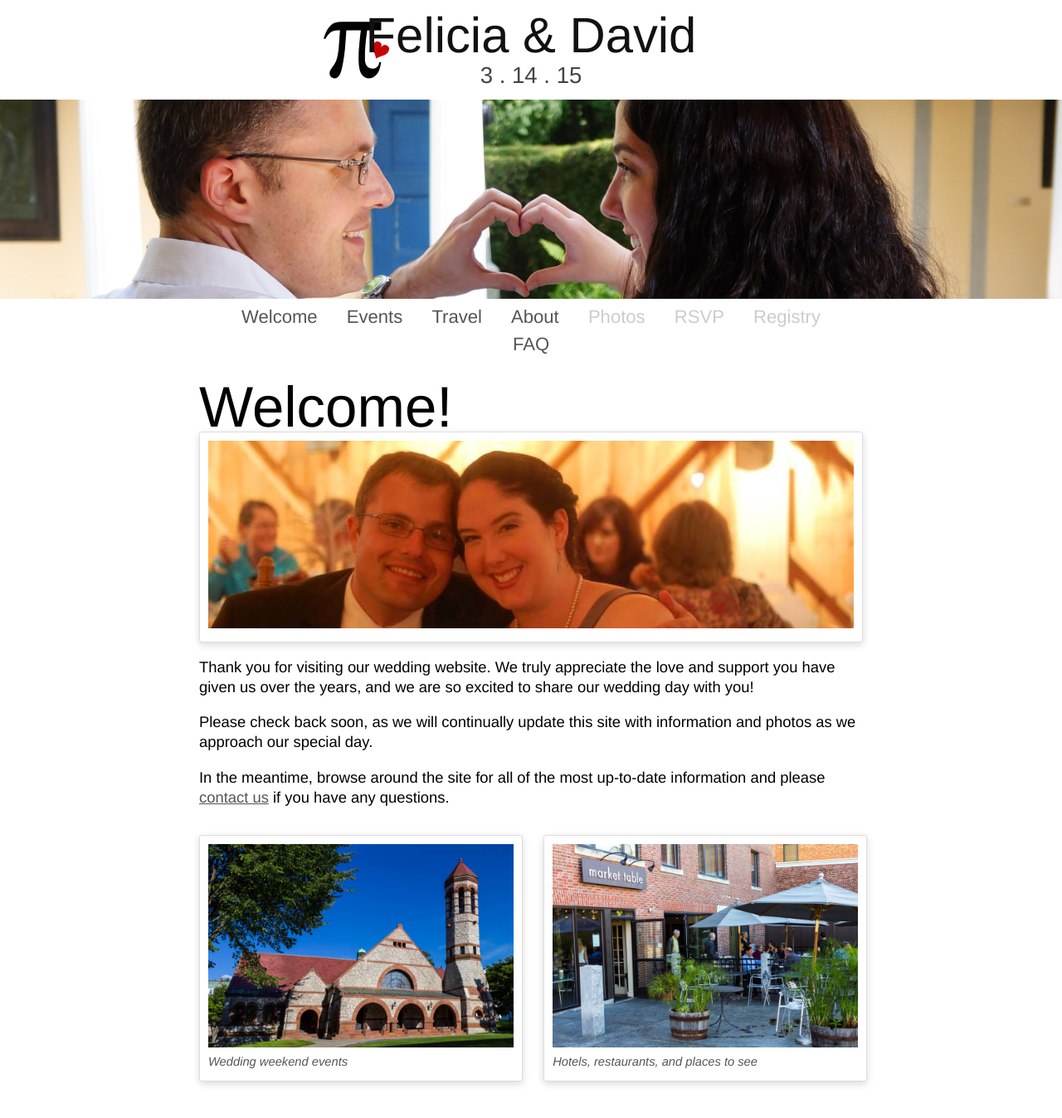
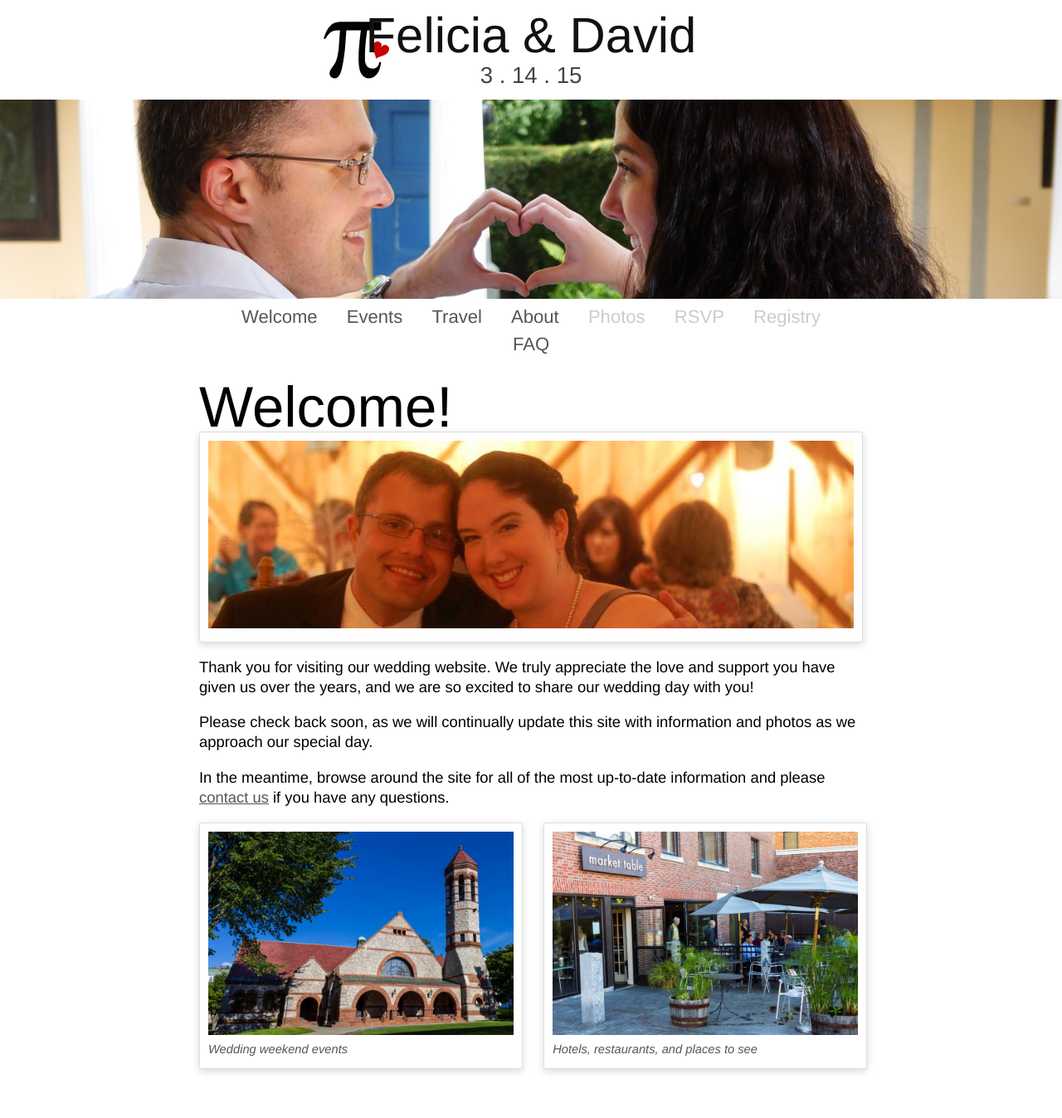
Before and after one commit to dnschnur/piday.github.com, a Jekyll site: the page built from index.md, in a window 1280 px wide. Shown: the top 1347 px of the page at 83% size. Built offline with Jekyll 4.4.1, drawn with Linux system fonts in a browser that asks for light colours; nearby versions of some CDN libraries.

Commit message:
Clean up double-photo styles.

```diff
--- a/index.md
+++ b/index.md
@@ -14,14 +14,14 @@
 
 In the meantime, browse around the site for all of the most up-to-date information and please [contact us](/about/contact.html) if you have any questions.
 
-<div class="quick-links">
-  <div class="quick-link">
+<div class="double-photos">
+  <div class="double-photo">
     <a href="/events" class="photo">
       <img src="/images/places/rollins.jpg">
       <div class="caption">Wedding weekend events</div>
     </a>
   </div>
-  <div class="quick-link">
+  <div class="double-photo">
     <a href="/travel" class="photo">
       <img src="/images/places/market-table.jpg">
       <div class="caption">Hotels, restaurants, and places to see</div>
--- a/piday.css
+++ b/piday.css
@@ -210,28 +210,6 @@
   background: #f2f2f2;
 }
 
-.quick-links {
-  white-space: nowrap;
-}
-
-.quick-link {
-  display: inline-block;
-  margin-top: 15px;
-  white-space: normal;
-  width: 50%;
-}
-
-.quick-link a {
-  display: block;
-  text-decoration: none;
-}
-.quick-link:first-child a {
-  margin-right: 10px;
-}
-.quick-link:last-child a {
-  margin-left: 10px;
-}
-
 /* Form styles (RSVP, Request a Song, etc.) */
 
 label {
@@ -365,6 +343,28 @@
   transform: rotate(-2deg);
 }
 
+.double-photos {
+  margin-top: 15px;
+  white-space: nowrap;
+}
+
+.double-photo {
+  display: inline-block;
+  white-space: normal;
+  width: 50%;
+}
+
+.double-photo a {
+  display: block;
+  text-decoration: none;
+}
+.double-photo:first-child a {
+  margin-right: 10px;
+}
+.double-photo:last-child a {
+  margin-left: 10px;
+}
+
 .map-link img {
   height: 100px;
   width: 100px;
@@ -404,6 +404,10 @@
   margin: 0 50px 50px 0;
   width: 50%;
 }
+
+/* Travel page styles */
+
+
 
 /* About page styles */
 
```
Also changed, not shown: travel/index.md (+12 -7 lines).
